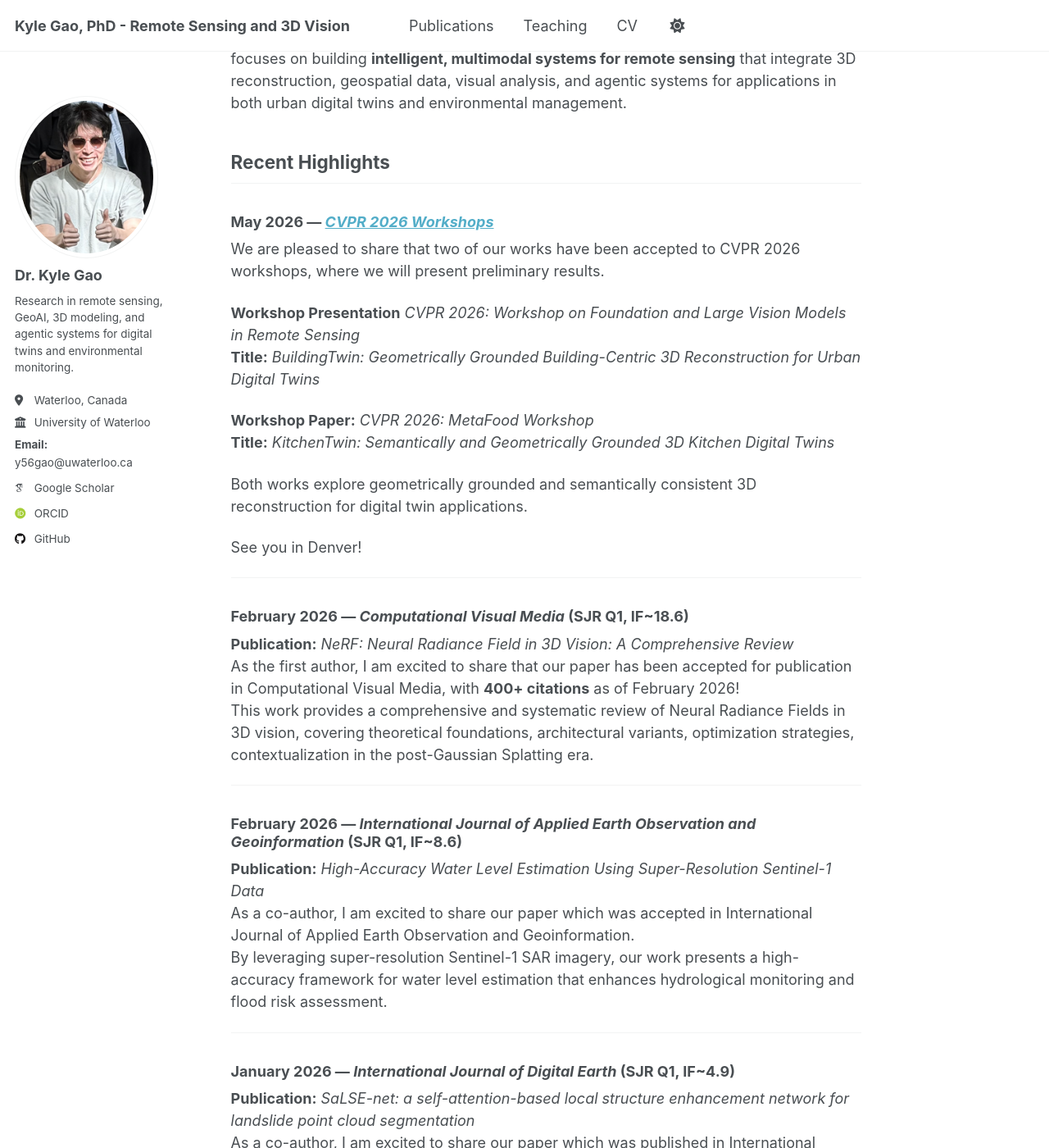
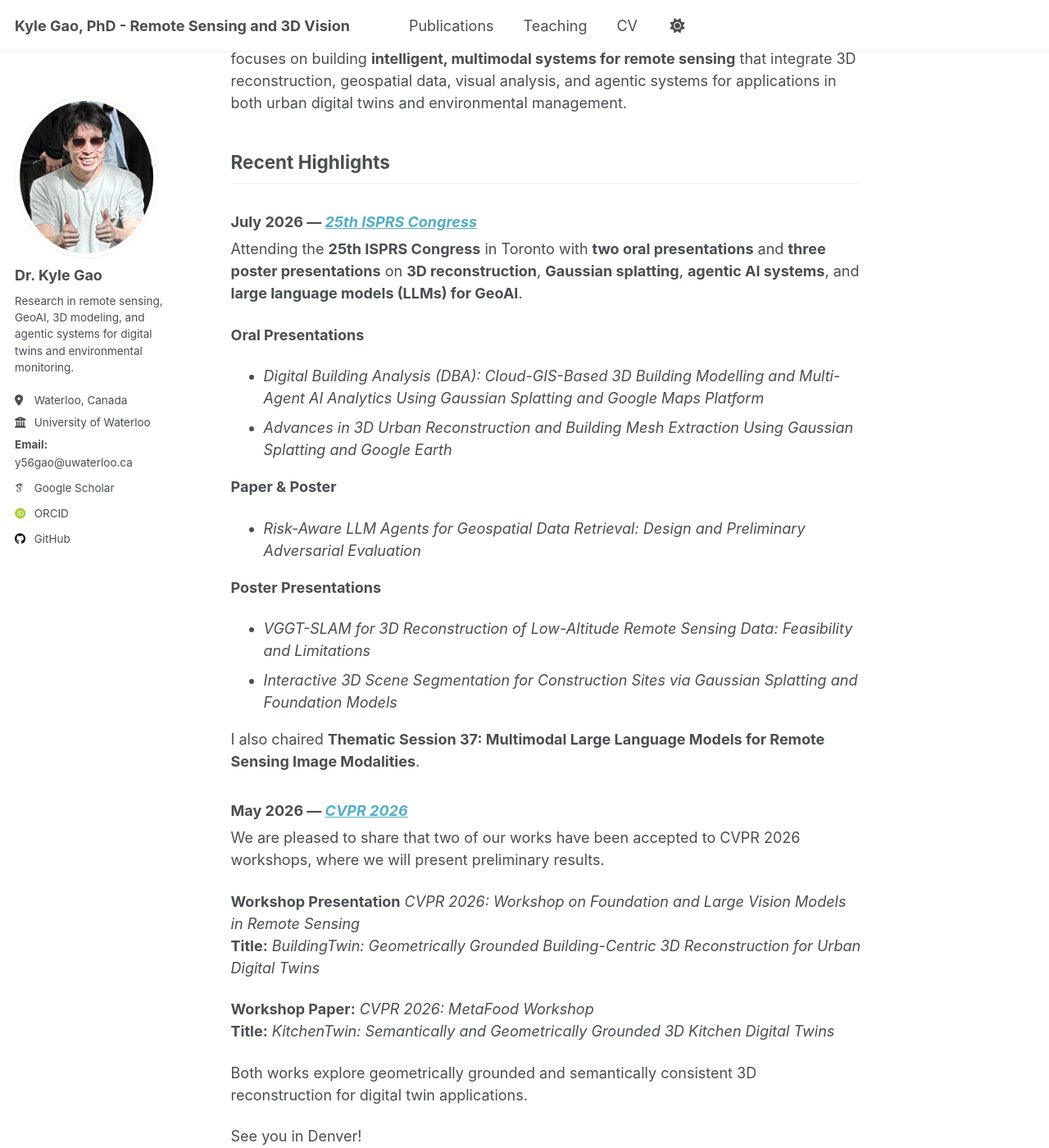
Before and after one commit to kyle-gao/kyle-gao.github.io, a Jekyll site: the page built from _pages/about.md, in a window 1280 px wide and 1400 px high, scrolled down 495 px. Shown: the whole window at 82% size. Built offline with Jekyll 4.4.1, drawn with Linux system fonts in a browser that asks for light colours; some web fonts are replaced; a script that is not in the unit is left out.

Commit message:
Revise about page with recent conference highlights
Updated recent highlights and added details about presentations and workshops at upcoming conferences.

```diff
--- a/_pages/about.md
+++ b/_pages/about.md
@@ -16,7 +16,24 @@ I’ve authored and co-authored over **fourty nine peer-reviewed papers (nine fi
 My current work focuses on building **intelligent, multimodal systems for remote sensing** that integrate 3D reconstruction, geospatial data, visual analysis, and agentic systems for applications in both urban digital twins and environmental management.
 
 ## Recent Highlights
-### May 2026 — *[CVPR 2026 Workshops](https://cvpr.thecvf.com/)*
+### July 2026 — *[25th ISPRS Congress](https://isprs2026.com/)*
+
+Attending the **25th ISPRS Congress** in Toronto with **two oral presentations** and **three poster presentations** on **3D reconstruction**, **Gaussian splatting**, **agentic AI systems**, and **large language models (LLMs) for GeoAI**.
+
+**Oral Presentations**
+- *Digital Building Analysis (DBA): Cloud-GIS-Based 3D Building Modelling and Multi-Agent AI Analytics Using Gaussian Splatting and Google Maps Platform*
+- *Advances in 3D Urban Reconstruction and Building Mesh Extraction Using Gaussian Splatting and Google Earth*
+
+**Paper & Poster**
+- *Risk-Aware LLM Agents for Geospatial Data Retrieval: Design and Preliminary Adversarial Evaluation*
+
+**Poster Presentations**
+- *VGGT-SLAM for 3D Reconstruction of Low-Altitude Remote Sensing Data: Feasibility and Limitations*
+- *Interactive 3D Scene Segmentation for Construction Sites via Gaussian Splatting and Foundation Models*
+
+I also chaired **Thematic Session 37: Multimodal Large Language Models for Remote Sensing Image Modalities**.
+
+### May 2026 — *[CVPR 2026](https://cvpr.thecvf.com/)*
 
 We are pleased to share that two of our works have been accepted to CVPR 2026 workshops, where we will present preliminary results.
 
```
